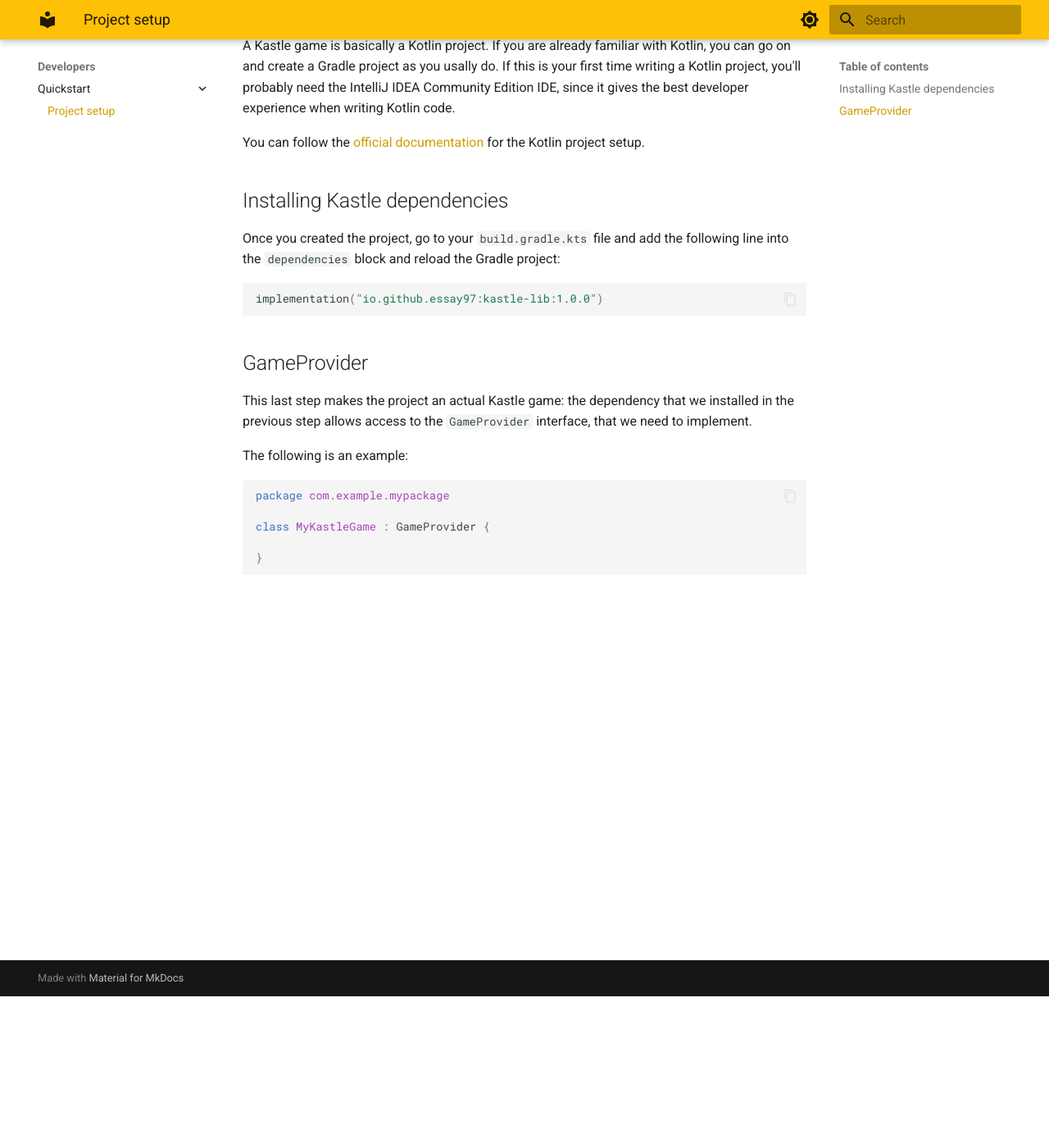
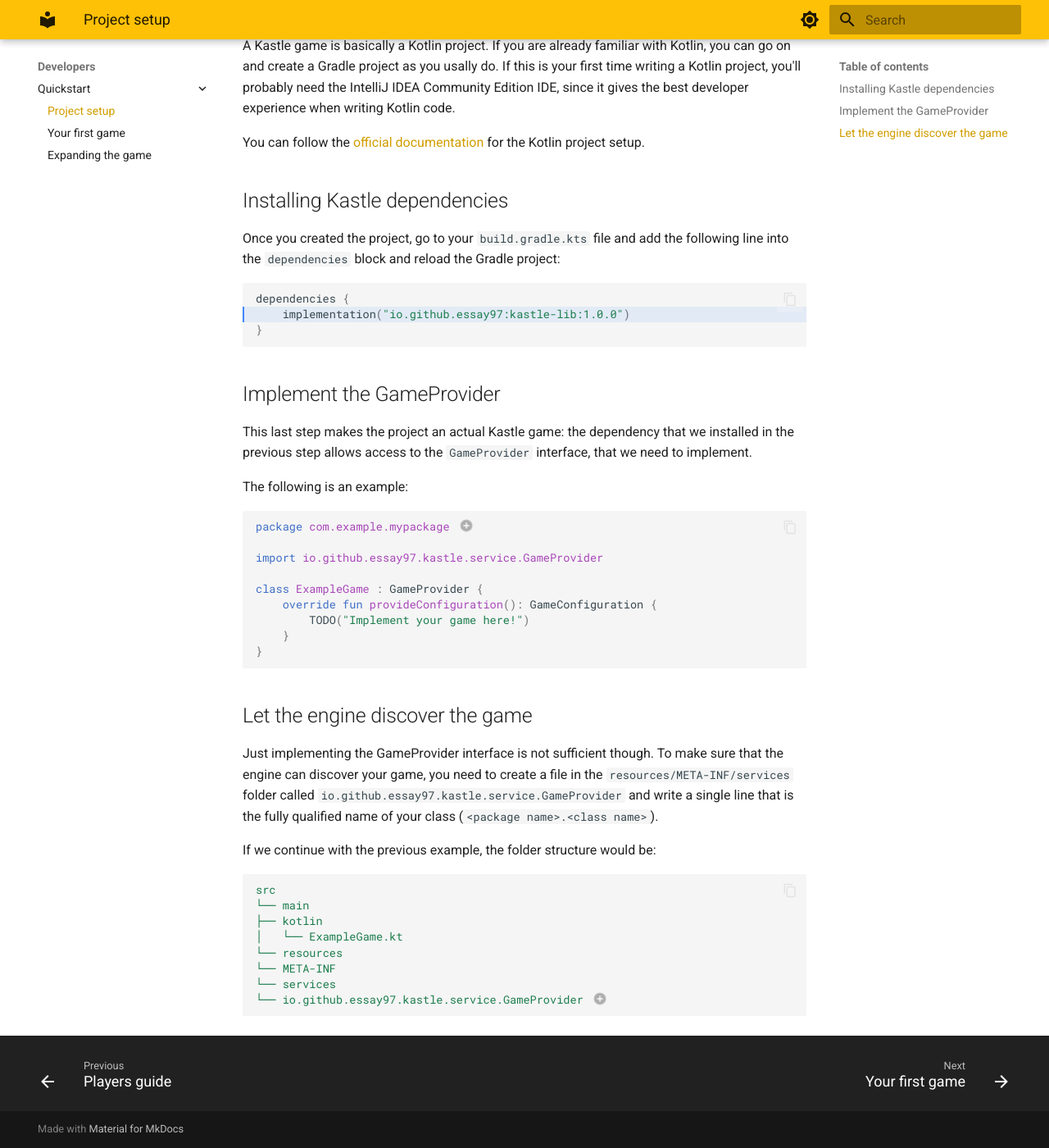
Before and after one commit to Essay97/kastle-docs, an MkDocs documentation site: the page built from docs/develop/project-setup.md, in a window 1280 px wide and 1400 px high, scrolled down 185 px. Shown: the whole window at 82% size. Built offline with MkDocs 1.6.1 and Material for MkDocs 9.7.7, drawn with Linux system fonts in a browser that asks for light colours.

Commit message:
continue dev documentation

````diff
--- a/docs/develop/project-setup.md
+++ b/docs/develop/project-setup.md
@@ -11,11 +11,13 @@
 
 Once you created the project, go to your `build.gradle.kts` file and add the following line into the `dependencies` block and reload the Gradle project:
 
-```kotlin
-implementation("io.github.essay97:kastle-lib:1.0.0")
+```kotlin hl_lines="2"
+dependencies {
+    implementation("io.github.essay97:kastle-lib:1.0.0")
+}
 ```
 
-## GameProvider
+## Implement the GameProvider
 
 This last step makes the project an actual Kastle game: the dependency that we installed in the previous step allows access to the `GameProvider` interface,
 that we need to implement.
@@ -23,9 +25,37 @@
 The following is an example:
 
 ```kotlin
-package com.example.mypackage
+package com.example.mypackage // (1)!
 
-class MyKastleGame : GameProvider {
+import io.github.essay97.kastle.service.GameProvider
 
+class ExampleGame : GameProvider {
+    override fun provideConfiguration(): GameConfiguration {
+        TODO("Implement your game here!")
+    }
 }
 ```
+
+1. Substitute this with your own package name. Make it unique so that your class does not clash with the ones from
+   other developers.
+
+## Let the engine discover the game
+
+Just implementing the GameProvider interface is not sufficient though. To make sure that the engine can discover your game,
+you need to create a file in the `resources/META-INF/services` folder called `io.github.essay97.kastle.service.GameProvider`
+and write a single line that is the fully qualified name of your class (`<package name>.<class name>`).
+
+If we continue with the previous example, the folder structure would be:
+
+```yaml
+src
+└── main
+├── kotlin
+│   └── ExampleGame.kt
+└── resources
+└── META-INF
+└── services
+└── io.github.essay97.kastle.service.GameProvider # (1)!
+```
+
+1. The content of this file is `com.example.mypackage.ExampleGame`
--- a/mkdocs.yml
+++ b/mkdocs.yml
@@ -8,7 +8,9 @@
       - Players guide: play.md
   - Developers:
       - Quickstart:
-        - Project setup: develop/project-setup.md
+          - Project setup: develop/project-setup.md
+          - Your first game: develop/first-game.md
+          - Expanding the game: develop/expanding.md
 markdown_extensions:
   - pymdownx.highlight:
       anchor_linenums: true
@@ -22,6 +24,7 @@
   features:
     - navigation.tabs
     - navigation.top
+    - navigation.footer
     - content.code.copy
     - content.code.annotate
   palette:
````
Also changed, not shown: docs/develop/expanding.md (added, +19 -0 lines), docs/develop/first-game.md (added, +75 -0 lines).
